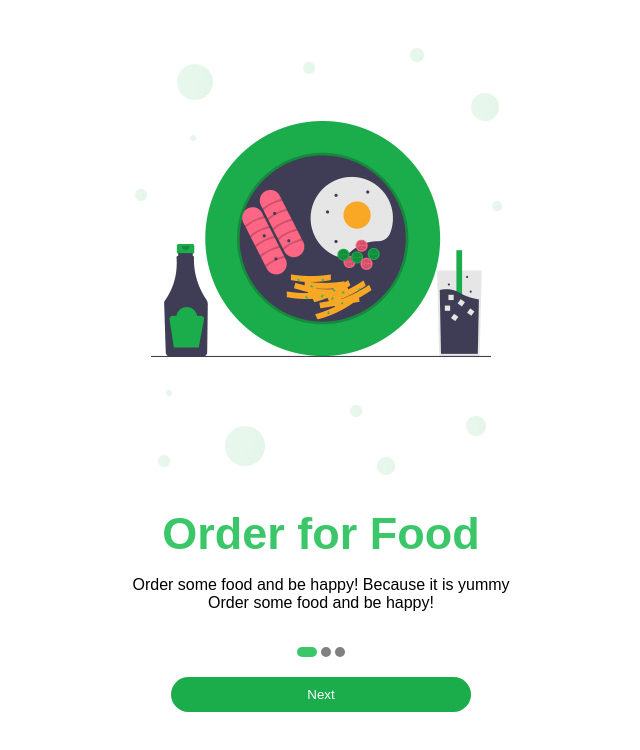
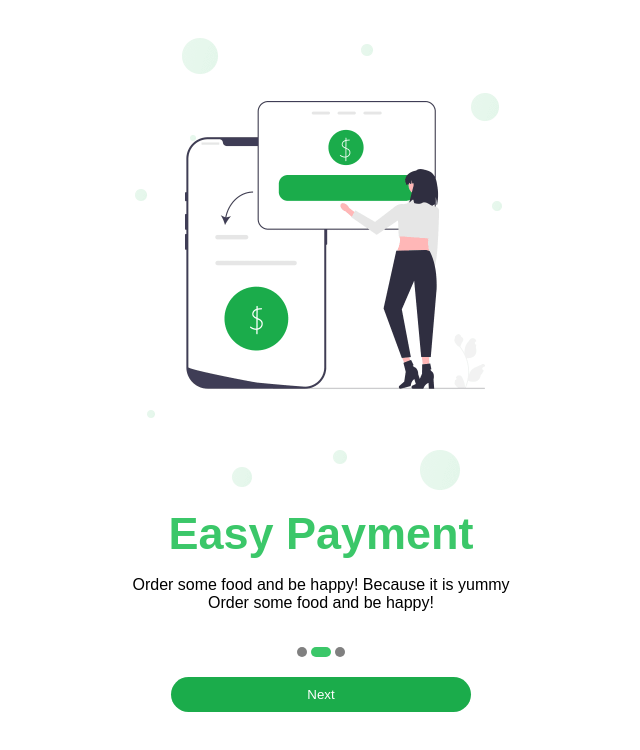
Before and after one commit to timurius/deliveryMenu, a plain HTML site: page index.html in a window 1280 px wide. Both pictures are taken after a click on the button 645 px from the left and 652 px from the top of the page. Shown: the whole page, without its empty margins (319-959 px from the left). Drawn offline with Linux system fonts and the light colour scheme.

Commit message:
Little buttons can switch a page now

```diff
--- a/index.html
+++ b/index.html
@@ -18,9 +18,9 @@
 		Order some food and be happy!</p></div>
 	</div>
 	<div class="page-switcher">
-		<button id="page-switcher-01" class="page-switcher__button_selected" ></button>
-		<button id="page-switcher-02" class="page-switcher__button"></button>
-		<button id="page-switcher-03" class="page-switcher__button"></button>
+		<button id="page-switcher-01" class="page-switcher__button_selected" onclick="pageSwitch(1)" ></button>
+		<button id="page-switcher-02" class="page-switcher__button" onclick="pageSwitch(2)"></button>
+		<button id="page-switcher-03" class="page-switcher__button" onclick="pageSwitch(3)"></button>
 	</div>
 	<div class="button-container">
 		<button id="next" class="next-button" onclick="pageSwitch()">Next</button>
--- a/script.js
+++ b/script.js
@@ -3,7 +3,10 @@ let titles = ["Order for Food", "Easy Payment", "Fast Delivery"];
 let texts = ["Order some food and be happy! Because it is yummy Order some food and be happy!", "Order some food and be happy! Because it is yummy Order some food and be happy!", "Order some food and be happy! Because it is yummy Order some food and be happy!"];
 function pageSwitch(){
 	let nextPage = numericOfImages.indexOf( document.getElementById("image").className.substr(6) ) + 1;
-	if(nextPage > 2){
+	if( arguments.length != 0 ){
+		nextPage = arguments[0] - 1;
+	}
+	else if(nextPage > 2){
 		nextPage = 0;
 	}
 	document.getElementById("image").className = document.getElementById("image").className.split(" ")[0] + " " + numericOfImages[nextPage];
```
